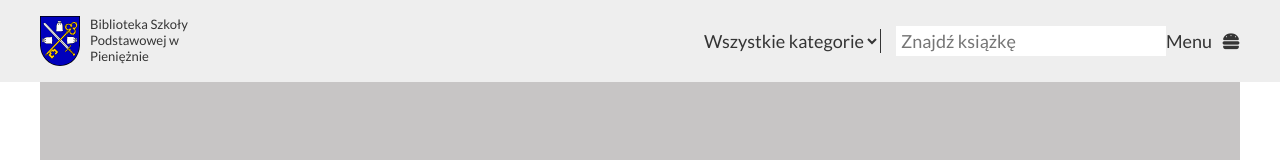
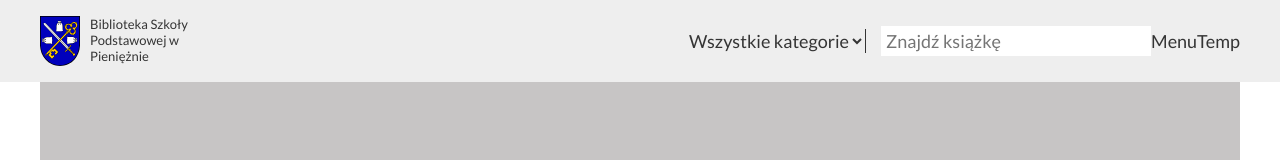
Before and after one commit to krzysztofbukowski/library, a React app: page / in a window 1280 px wide. Shown: the top 160 px of the page. Built offline with nearby package versions, Linux system fonts and the light colour scheme.

Commit message:
task-13 Update

```diff
--- a/front-end/index.html
+++ b/front-end/index.html
@@ -10,5 +10,4 @@
   <body>
     <div id="root"></div>
   </body>
-  <script src="https://kit.fontawesome.com/6356e4e1e9.js" crossorigin="anonymous"></script>
 </html>
--- a/front-end/src/components/App.tsx
+++ b/front-end/src/components/App.tsx
@@ -1,8 +1,8 @@
 import * as React from 'react';
 
-import Header from './Header/Header';
+import Header from './Header';
 import Footer from './Footer';
-import Content from './Content/Content';
+import Content from './Content';
 
 class App extends React.Component {
   render(): JSX.Element {
--- /dev/null
+++ b/front-end/src/components/Content/index.ts
@@ -0,0 +1,2 @@
+import Content from "./Content";
+export default Content;
--- /dev/null
+++ b/front-end/src/components/Header/index.ts
@@ -0,0 +1,2 @@
+import Header from './Header';
+export default Header;
--- a/front-end/src/components/Menu/Menu.tsx
+++ b/front-end/src/components/Menu/Menu.tsx
@@ -3,7 +3,7 @@ import * as React from 'react';
 import style from './Menu.scss';
 
 const Menu: React.FC = () => (
-  <i className={`${style.icon} fas fa-hamburger`}></i>
+  <span>Temp</span>
 );
 
 export default Menu;
--- a/front-end/src/components/Search/Search.scss
+++ b/front-end/src/components/Search/Search.scss
@@ -13,9 +13,9 @@
   &Select {
     background: none;
     border: none;
-    border-right: 1px solid $second-black;
+    border-right: 1px solid $black;
     font-size: $font-size;
-    color: $second-black;
+    color: $black;
     outline: none;
     margin-right: 15px;
   }
--- a/front-end/src/components/header/Header.scss
+++ b/front-end/src/components/header/Header.scss
@@ -2,7 +2,7 @@
 
 .header {
   background: $white;
-  color: $second-black;
+  color: $black;
   padding: 16px 0;
   &Box {
     align-items: center;
--- a/front-end/src/scss/_variables.scss
+++ b/front-end/src/scss/_variables.scss
@@ -1,11 +1,11 @@
 // colors
-$black: #222222;
+$black: #343434;
 $white: #eeeeee;
-
-$second-black: #343434;
 
 $main-color: $black;
 $primary-text-color: $black;
 $secondary-text-color: $white;
 
 $font-size: 18px;
+
+$content-width: 1200px;
--- a/front-end/src/scss/base.scss
+++ b/front-end/src/scss/base.scss
@@ -15,7 +15,7 @@
 
   .container {
     width: 100%;
-    max-width: 1200px;
+    max-width: $content-width;
     margin: 0 auto;
   }
 }
```
